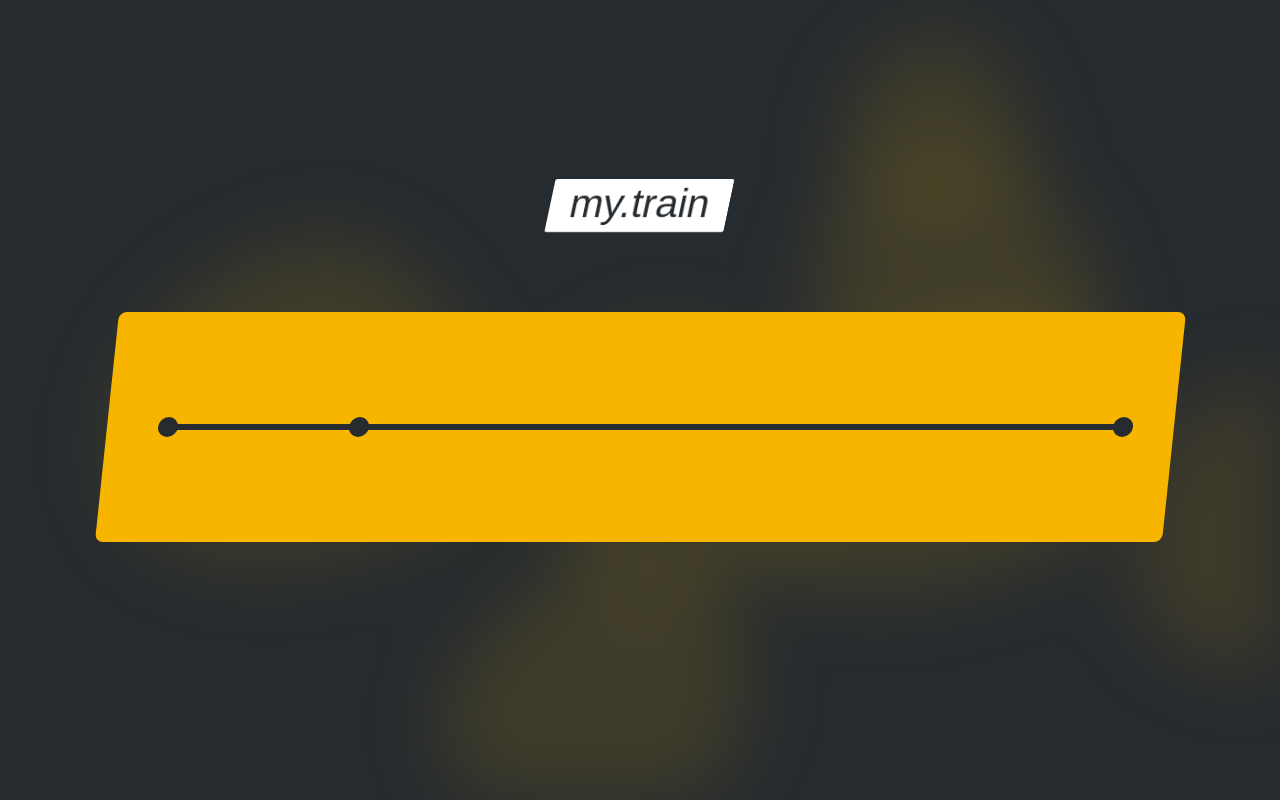
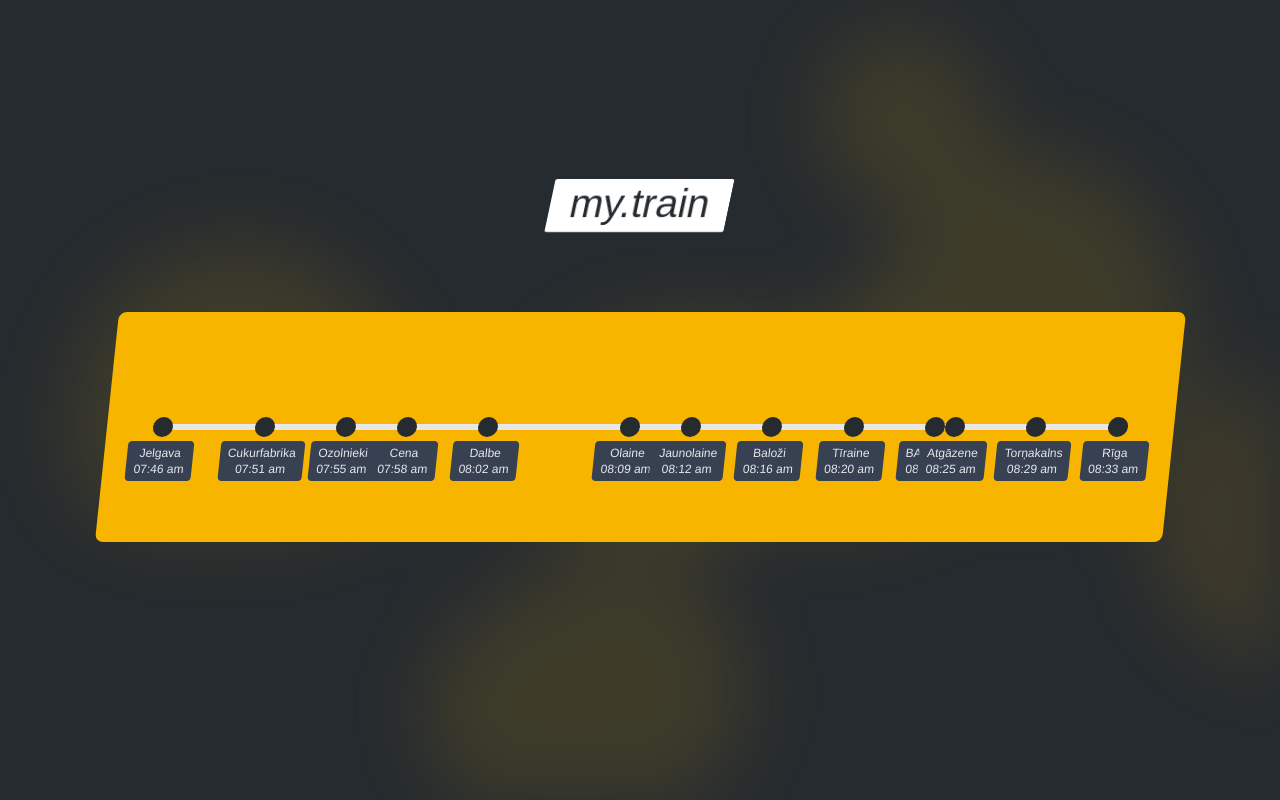
Before and after one commit to martinszeltins/my.train, a Nuxt app: page / in a window 1280 px wide. Built offline with nearby package versions, Linux system fonts and the light colour scheme.

Commit message:
[master] Time tracking

```diff
--- a/app.vue
+++ b/app.vue
@@ -19,8 +19,18 @@
 
 <script setup lang="ts">
     const times = ref([
-        new Date('2023-01-01 00:00:00'),
-        new Date('2023-01-01 01:00:00'),
-        new Date('2023-01-01 5:00:00'),
+        { time: '2024-04-05 07:46:00', title: 'Jelgava' },
+        { time: '2024-04-05 07:51:00', title: 'Cukurfabrika' },
+        { time: '2024-04-05 07:55:00', title: 'Ozolnieki' },
+        { time: '2024-04-05 07:58:00', title: 'Cena' },
+        { time: '2024-04-05 08:02:00', title: 'Dalbe' },
+        { time: '2024-04-05 08:09:00', title: 'Olaine' },
+        { time: '2024-04-05 08:12:00', title: 'Jaunolaine' },
+        { time: '2024-04-05 08:16:00', title: 'Baloži' },
+        { time: '2024-04-05 08:20:00', title: 'Tīraine' },
+        { time: '2024-04-05 08:24:00', title: 'BA Turība' },
+        { time: '2024-04-05 08:25:00', title: 'Atgāzene' },
+        { time: '2024-04-05 08:29:00', title: 'Torņakalns' },
+        { time: '2024-04-05 08:33:00', title: 'Rīga' },
     ])
 </script>
--- a/components/AppTimeline.vue
+++ b/components/AppTimeline.vue
@@ -1,30 +1,79 @@
 <template>
-    <div class="relative w-full h-[6px] bg-primary rounded-full">
+    <div class="relative w-full h-[6px] rounded-full" :key="timeTicks">
+        <!-- Timeline (past & future) -->
+        <div class="absolute h-[6px] bg-primary rounded-full" :style="{ width: currentTimeProportion + '%' }"></div>
+        <div class="absolute h-[6px] bg-gray-200 rounded-full" :style="{ left: currentTimeProportion + '%', right: 0 }"></div>
+
+        <!-- Timeline Points -->
         <div
-            v-for="(time, index) in timeSpan"
+            v-for="(item, index) in timelineItems"
             :key="index"
-            class="absolute bottom-[-7px] size-[20px] rounded-full bg-primary"
-            :style="{ left: `calc(${time * 100}% - 5px)` }">
+            class="absolute bottom-[-7px] size-[20px] rounded-full bg-primary flex flex-col items-center"
+            :style="{ left: `calc(${item.proportion * 100}% - 10px)` }">
+
+            <div class="bg-gray-700 text-gray-200 text-xs rounded py-1 px-2 mb-2 relative top-6 text-nowrap text-center">
+                {{ item.title }}
+
+                <br>
+
+                <span class="lowercase">
+                    {{ getTimeShortFormat(item.time) }}
+                </span>
+            </div>
+
+            <div class="size-[20px] rounded-full bg-primary"></div>
         </div>
     </div>
 </template>
 
 <script lang="ts" setup>
     const props = defineProps<{
-        times: Date[]
+        times: { time: string, title: string }[]
     }>()
 
-    const normalizedTimes = computed(() =>  {
-        return props.times.map(time => new Date(time).getTime())
+    const timeTicks = ref(0)
+    const currentTimeProportion = ref(0)
+
+    const timelineItems = computed(() => {
+        const times = props.times.map(item => ({
+            ...item,
+            time: new Date(item.time).getTime()
+        }))
+
+        const minTime = Math.min(...times.map(item => item.time))
+        const maxTime = Math.max(...times.map(item => item.time))
+
+        return times.map(item => ({
+            ...item,
+            proportion: (item.time - minTime) / (maxTime - minTime)
+        }))
     })
 
-    const timeSpan = computed(() => {
-        const times = normalizedTimes.value
+    const getTimeShortFormat = (time: number) => {
+        const date = new Date(time)
+
+        return date.toLocaleTimeString('en-US', { hour: '2-digit', minute: '2-digit' })
+    }
+
+    const updateCurrentTimeProportion = () => {
+        const now = new Date().getTime()
+        const times = props.times.map(item => new Date(item.time).getTime())
         const minTime = Math.min(...times)
         const maxTime = Math.max(...times)
 
-        return times.map(time => {
-            return (time - minTime) / (maxTime - minTime)
-        })
+        currentTimeProportion.value = ((now - minTime) / (maxTime - minTime)) * 100
+        currentTimeProportion.value = Math.min(Math.max(currentTimeProportion.value, 0), 100)
+
+        timeTicks.value++
+    }
+
+    let intervalId: NodeJS.Timeout
+
+    onMounted(() => {
+        updateCurrentTimeProportion()
+
+        intervalId = setInterval(updateCurrentTimeProportion, 10000)
     })
+
+    onUnmounted(() => clearInterval(intervalId))
 </script>
```
